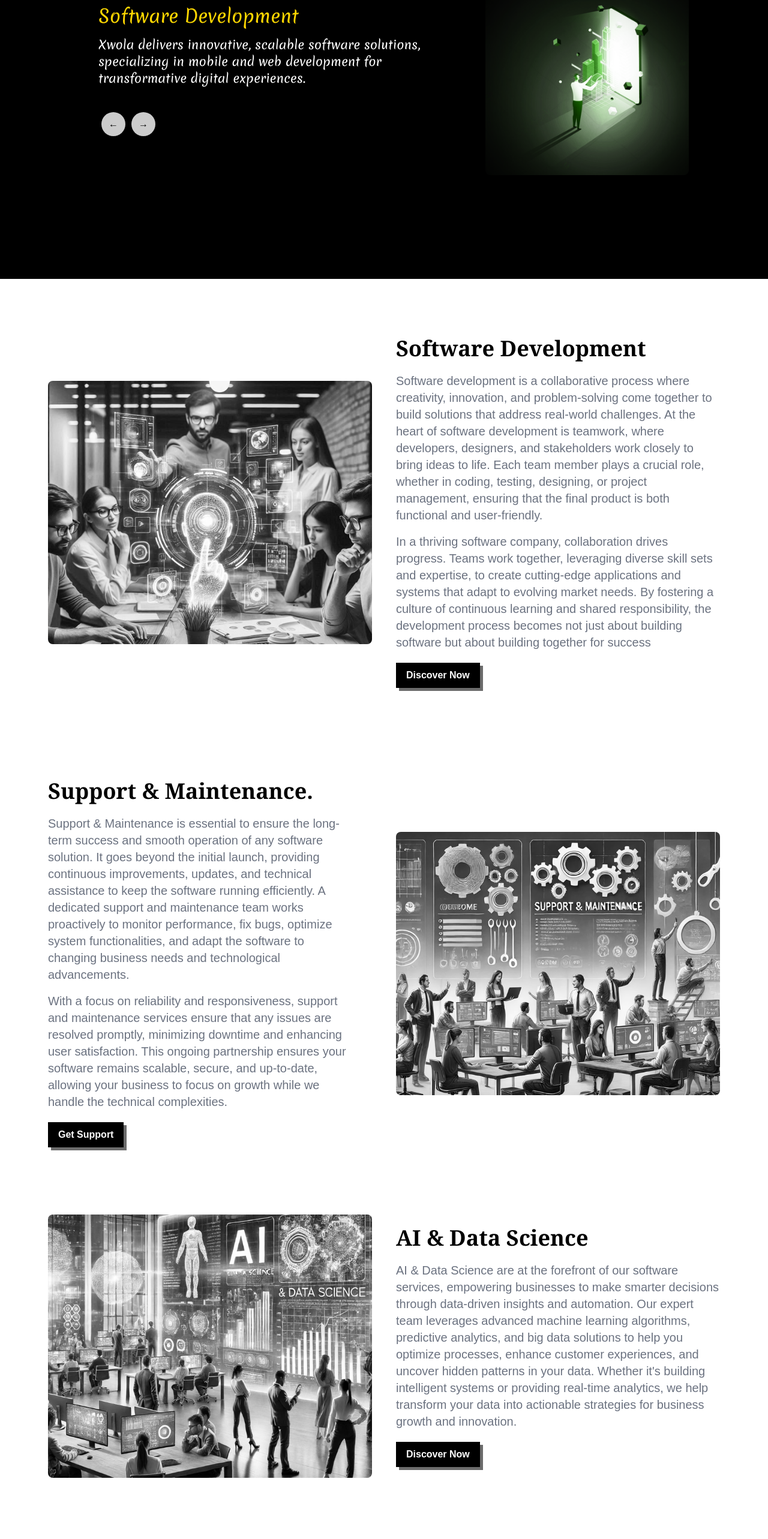
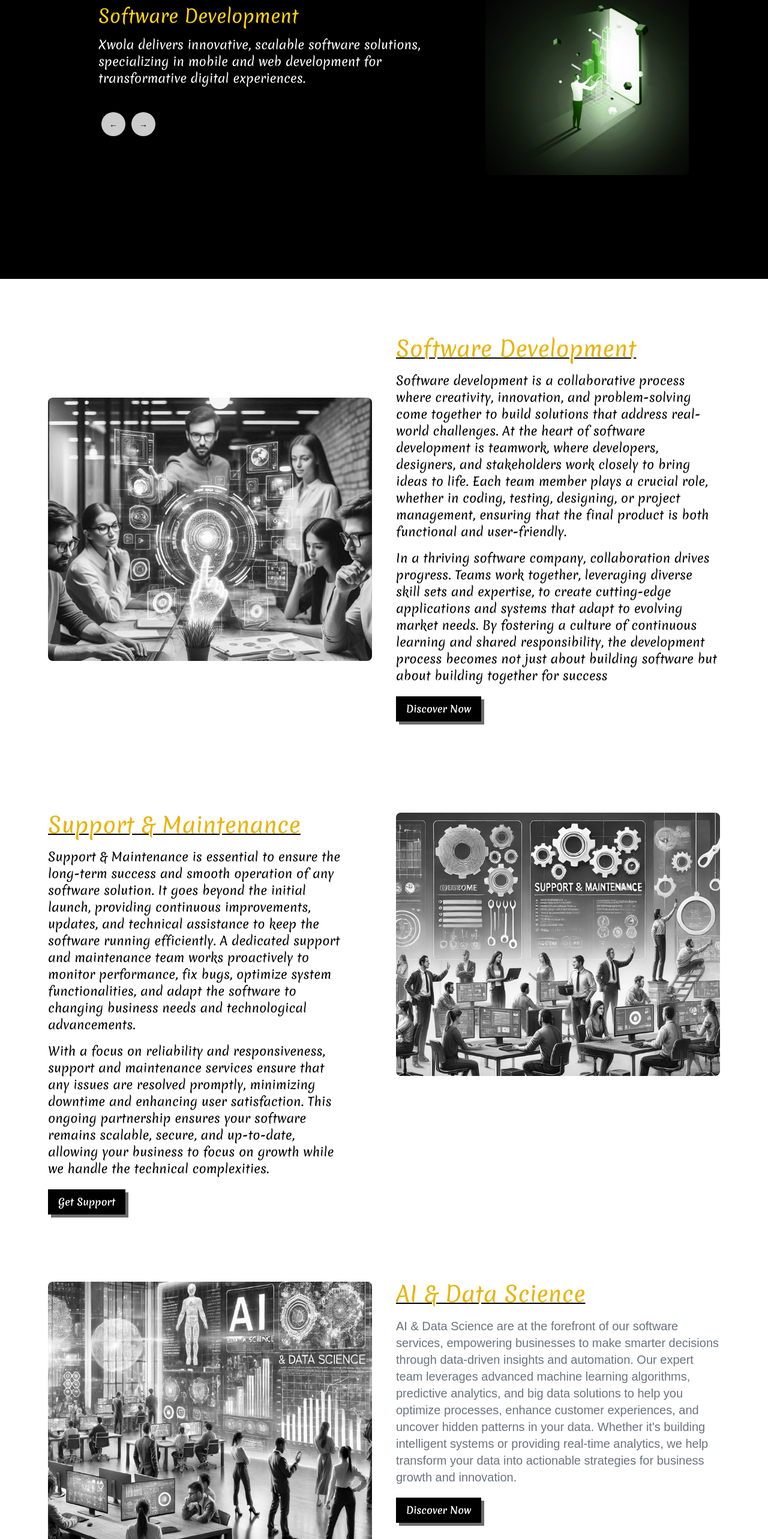
Before and after one commit to devpjvaka/xwola-frontend-new, a React (Vite) app: page /services in a window 1280 px wide. Shown: the part 234-2800 px from the top of the page at 60% size. Built offline with nearby package versions, Linux system fonts and the light colour scheme.

Commit message:
font-changes

```diff
--- a/src/components/Banner/Banner.jsx
+++ b/src/components/Banner/Banner.jsx
@@ -29,7 +29,7 @@ const Banner = () => {
               variants={SlideUp(0.2)}
               initial="initial"
               whileInView={"animate"}
-              className="text-4xl font-bold font-serif"
+              className="text-4xl font-handwritting "
             >
               We believe that a team makes any project better
             </motion.h1>
--- a/src/components/Services/Services-Banner/ServiceBanner1.jsx
+++ b/src/components/Services/Services-Banner/ServiceBanner1.jsx
@@ -33,8 +33,8 @@ const ServicesBanner1 = () => {
               variants={SlideUp(0.2)}
               initial="initial"
               animate="animate"
-              className="text-4xl font-bold font-serif"
-            >
+              className="text-4xl text-yellow-500 font-handwritting underline decoration-black decoration-2"
+              >
               Software Development
             </motion.h1>
 
@@ -42,7 +42,7 @@ const ServicesBanner1 = () => {
               variants={SlideUp(0.4)}
               initial="initial"
               animate="animate"
-              className="text-gray-500 font-secondary text-xl leading-7"
+              className=" font-handwritting  text-xl leading-7"
             >
               Software development is a collaborative process where creativity,
               innovation, and problem-solving come together to build solutions
@@ -88,7 +88,7 @@ const ServicesBanner1 = () => {
                 variants={SlideUp(0.6)}
                 initial="initial"
                 animate="animate"
-                className="primary-btn  bg-black text-white
+                className="primary-btn font-handwritting  bg-black text-white
               shadow-[5px_5px_0px_0px_#6c6c6c]"
               >
                 Discover Now
--- a/src/components/Services/Services-Banner/ServiceBanner2.jsx
+++ b/src/components/Services/Services-Banner/ServiceBanner2.jsx
@@ -8,26 +8,35 @@ const ServiceBanner2 = () => {
   return (
     <div>
       <div className="container py-14">
-        <div className="grid grid-cols-1 md:grid-cols-2 gap-10">
+        <div className="grid grid-cols-1 md:grid-cols-2 gap-10 items-start">  {/* Change items-center to items-start for top alignment */}
+          {/* Image section */}
+          <div className="flex justify-center order-1 md:order-2">  {/* Ensure image is centered and appears first on mobile */}
+            <motion.img
+              initial={{ x: 100, opacity: 0 }}
+              whileInView={{ x: 0, opacity: 1 }}
+              transition={{ duration: 0.5, delay: 0.5 }}
+              src={SupporMaintenance}
+              alt="Support and Maintenance"
+              className="w-[95%] md:w-full mx-auto rounded-lg"
+            />
+          </div>
+
           {/* Text section */}
-          <div
-            className="space-y-5 flex justify-center
-          flex-col xl:max-w-[500px]"
-          >
+          <div className="space-y-5 flex justify-center flex-col xl:max-w-[500px] order-2 md:order-1">  {/* Text section order set for mobile and desktop */}
             <motion.h1
               variants={SlideUp(0.2)}
               initial="initial"
               whileInView="animate"
-              className="text-4xl font-bold font-serif"
+              className="text-4xl text-yellow-500 font-handwritting underline decoration-black decoration-2"
             >
-              Support & Maintenance.
+              Support & Maintenance
             </motion.h1>
 
             <motion.p
               variants={SlideUp(0.4)}
               initial="initial"
               whileInView="animate"
-              className="text-gray-500 font-secondary text-xl leading-7"
+              className="font-handwritting text-xl leading-7"
             >
               Support & Maintenance is essential to ensure the long-term success
               and smooth operation of any software solution. It goes beyond the
@@ -52,24 +61,12 @@ const ServiceBanner2 = () => {
                 variants={SlideUp(0.6)}
                 initial="initial"
                 whileInView="animate"
-                className="primary-btn bg-black text-white
+                className="primary-btn font-handwritting bg-black text-white
               shadow-[5px_5px_0px_0px_#6c6c6c]"
               >
                 Get Support
               </motion.button>
             </div>
-          </div>
-
-          {/* Image section */}
-          <div className="flex flex-col justify-center">
-            <motion.img
-              initial={{ x: 100, opacity: 0 }}
-              whileInView={{ x: 0, opacity: 1 }}
-              transition={{ duration: 0.5, delay: 0.5 }}
-              src={SupporMaintenance}
-              alt=""
-              className="w-[95%] md:w-full mx-auto rounded-lg"
-            />
           </div>
         </div>
       </div>
@@ -77,4 +74,7 @@ const ServiceBanner2 = () => {
   );
 };
 
+
+
+
 export default ServiceBanner2;
--- a/src/components/Services/Services-Banner/ServiceBanner3.jsx
+++ b/src/components/Services/Services-Banner/ServiceBanner3.jsx
@@ -9,29 +9,27 @@ const ServicesBanner3 = () => {
   return (
     <div>
       <div className="container py-14">
-        <div className="grid grid-cols-1 md:grid-cols-2 gap-10">
+        <div className="grid grid-cols-1 md:grid-cols-2 gap-10 items-start"> {/* Change items-center to items-start for top alignment */}
+
           {/* Image section */}
-          <div className="flex flex-col justify-center">
+          <div className="flex flex-col justify-start"> {/* Use justify-start to align the image at the top */}
             <motion.img
               initial={{ x: -100, opacity: 0 }}
               whileInView={{ x: 0, opacity: 1 }}
               transition={{ duration: 0.5, delay: 0.5 }}
               src={AIDATAScience}
-              alt=""
+              alt="AI and Data Science"
               className="w-[95%] md:w-full mx-auto rounded-lg"
             />
           </div>
 
           {/* Text section */}
-          <div
-            className="space-y-5 flex justify-center
-          flex-col"
-          >
+          <div className="space-y-5 flex justify-start flex-col"> {/* Use justify-start to align text at the top */}
             <motion.h1
               variants={SlideUp(0.2)}
               initial="initial"
               animate="animate"
-              className="text-4xl font-bold font-serif"
+              className="text-4xl text-yellow-500 font-handwritting underline decoration-black decoration-2"
             >
               AI & Data Science
             </motion.h1>
@@ -58,7 +56,7 @@ const ServicesBanner3 = () => {
                 variants={SlideUp(0.6)}
                 initial="initial"
                 animate="animate"
-                className="primary-btn  bg-black text-white
+                className="primary-btn font-handwritting bg-black text-white
               shadow-[5px_5px_0px_0px_#6c6c6c]"
               >
                 Discover Now
--- a/src/components/Services/Services.jsx
+++ b/src/components/Services/Services.jsx
@@ -165,11 +165,14 @@ const Services = () => {
     <>
       <div className=" mx-auto mt-16 bg-black p-8">
         {/* Carousel Viewport */}
-        <div className=" container embla w-full h-[500px]" ref={emblaRef}>
-          <div className="embla__container flex">
+        <div
+          className="container embla w-full h-auto md:h-[500px]"
+          ref={emblaRef}
+        >
+          <div className="embla__container flex w-full">
             {images.map((slide, index) => (
               <motion.div
-                className="embla__slide flex items-center p-5 min-w-full"
+                className="embla__slide flex flex-col md:flex-row items-center p-5 w-full" // Stack on small screens, side-by-side on medium+
                 key={slide.id}
                 initial="hidden"
                 animate={selectedIndex === index ? "enter" : "exit"}
@@ -178,33 +181,40 @@ const Services = () => {
               >
                 {/* Text Section */}
                 <div
-                  className="w-2/3 p-8 rounded-lg shadow-md"
+                  className="w-full md:w-2/3 p-4 md:p-8 rounded-lg shadow-md" // Full width on small, 2/3 on larger screens
                   style={{ backgroundColor: slide.bgColor }}
                 >
-                  <h2 className="text-3xl font-handwritting text-gold">
+                  <h2 className="text-2xl md:text-3xl font-handwritting text-gold">
                     {slide.title}
                   </h2>
-                  <p className="mt-4 text-xl font-handwritting text-white">
+                  <p className="mt-2 md:mt-4 text-base md:text-xl font-handwritting text-white">
                     {slide.subtitle}
                   </p>
                   {/* Navigation Buttons */}
-                  <div className="flex items-center mt-8">
-                    {/* Navigation Arrows */}
-                    <button className="arrow-button left" onClick={scrollPrev}>
+                  <div className="flex items-center mt-4 md:mt-8">
+                    <button
+                      className="arrow-button left text-sm p-2"
+                      onClick={scrollPrev}
+                    >
                       &larr;
                     </button>
-                    <button className="arrow-button right" onClick={scrollNext}>
+                    <button
+                      className="arrow-button right text-sm p-2"
+                      onClick={scrollNext}
+                    >
                       &rarr;
                     </button>
                   </div>
                 </div>
 
                 {/* Image Section */}
-                <div className="w-1/3 flex justify-center items-center">
+                <div className="w-full md:w-1/3 flex justify-center items-center mt-4 md:mt-0">
+                  {" "}
+                  {/* Stack below text on small screens */}
                   <motion.img
                     src={slide.image}
                     alt={slide.title}
-                    className="rounded-lg w-40 h-40 object-contain"
+                    className="rounded-lg w-24 h-24 md:w-40 md:h-40 object-contain" // Adjusted image size for mobile
                     initial={{ scale: 0.8 }}
                     animate={{ scale: 1 }}
                     exit={{ scale: 0.8 }}
```
Also changed, not shown: src/components/Contactus/Contactform.jsx (+15 -16 lines), src/components/Footer/Footer.jsx (+9 -9 lines), src/components/Industries/Industries.jsx (+70 -64 lines).
